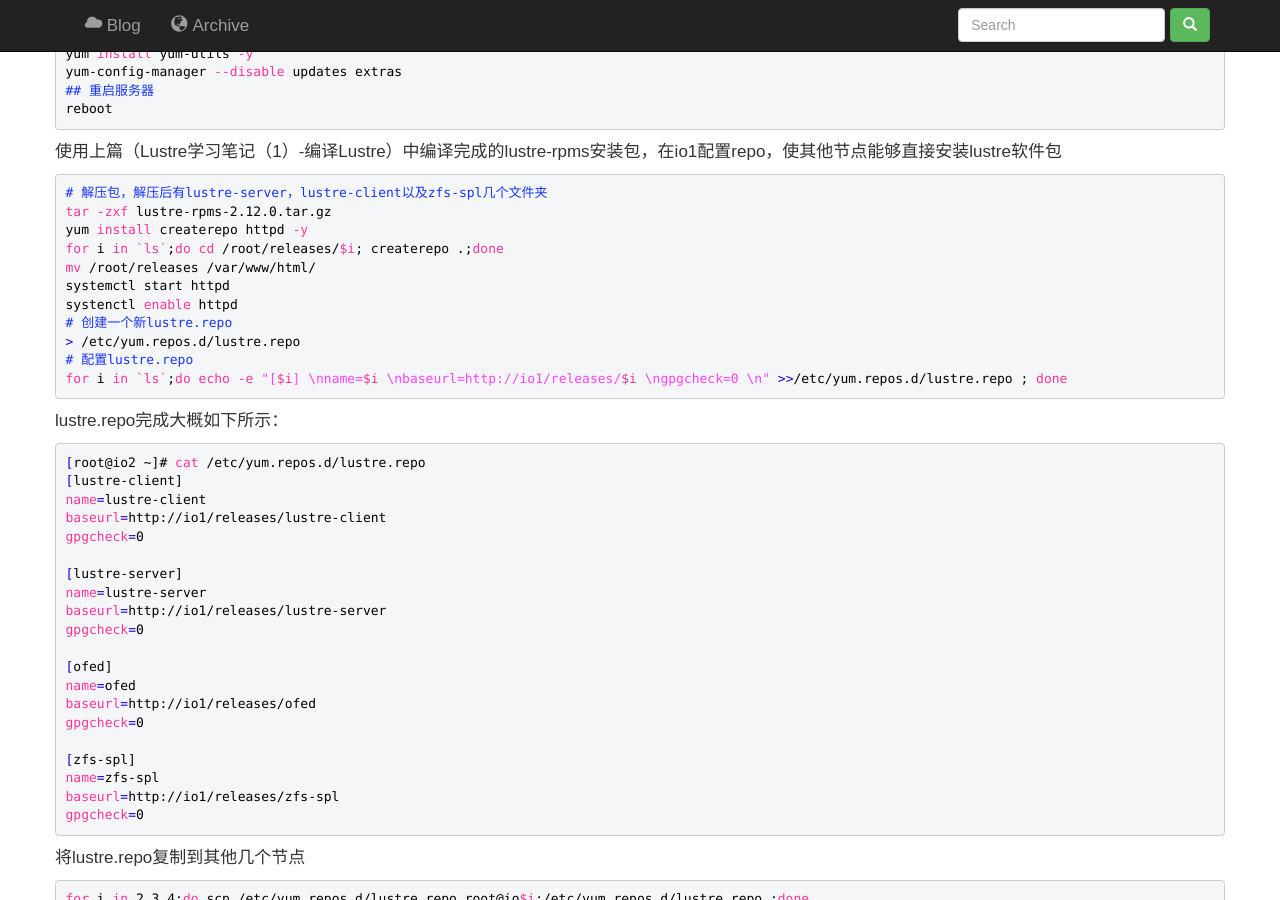
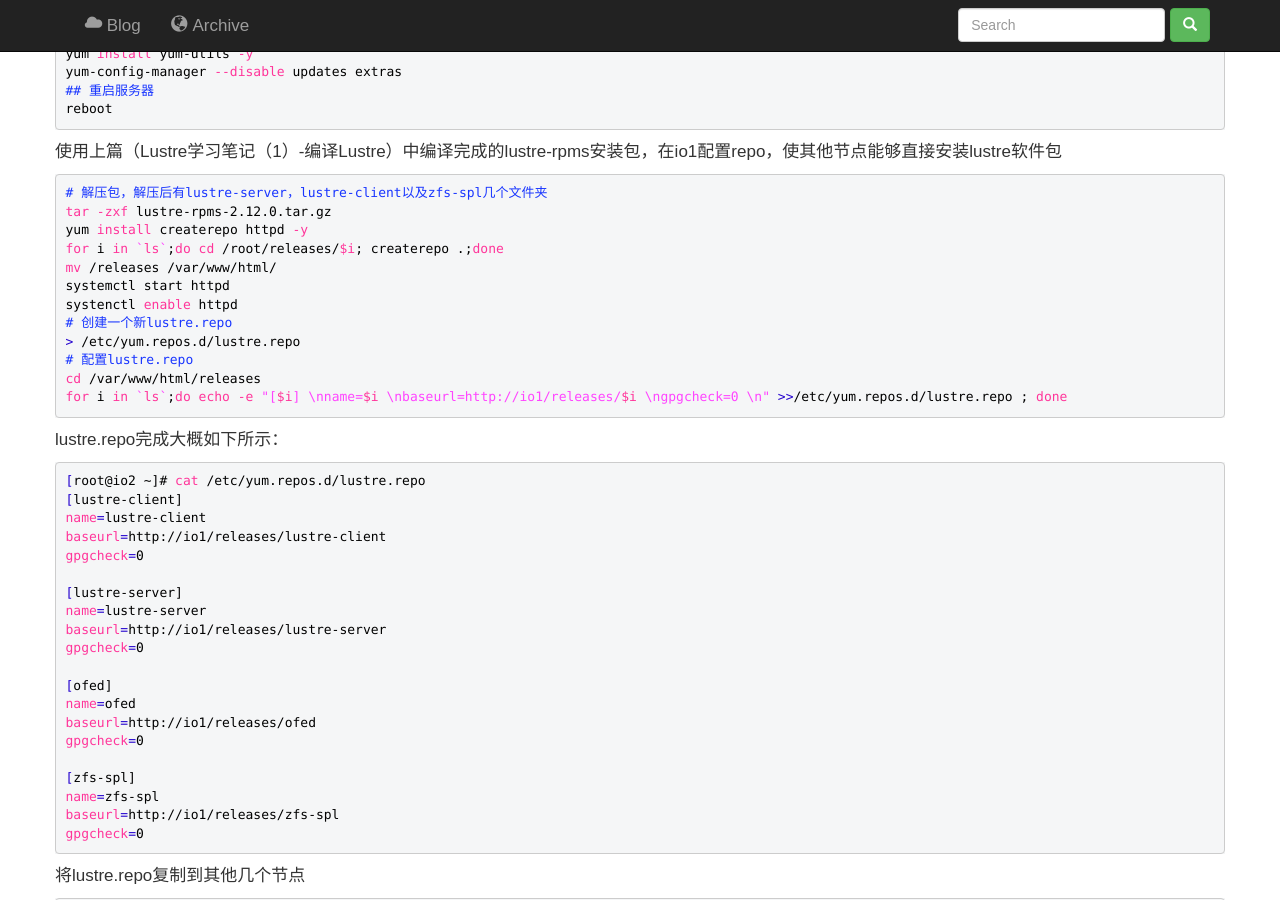
Before and after one commit to yangfeiffei/yangfeiffei.github.io, a Jekyll site: the page built from _posts/2019-01-08-lustrenote-install-lustre.md, in a window 1280 px wide and 900 px high, scrolled down 1049 px. Built offline with Jekyll 4.4.1, drawn with Linux system fonts in a browser that asks for light colours.

Commit message:
lustre-compile-and-install-modify

````diff
--- a/_posts/2019-01-08-lustrenote-install-lustre.md
+++ b/_posts/2019-01-08-lustrenote-install-lustre.md
@@ -76,12 +76,13 @@ reboot
 tar -zxf lustre-rpms-2.12.0.tar.gz
 yum install createrepo httpd -y
 for i in `ls`;do cd /root/releases/$i; createrepo .;done
-mv /root/releases /var/www/html/
+mv /releases /var/www/html/
 systemctl start httpd
 systenctl enable httpd
 # 创建一个新lustre.repo
 > /etc/yum.repos.d/lustre.repo
 # 配置lustre.repo
+cd /var/www/html/releases
 for i in `ls`;do echo -e "[$i] \nname=$i \nbaseurl=http://io1/releases/$i \ngpgcheck=0 \n" >>/etc/yum.repos.d/lustre.repo ; done
 ```
 
````
Also changed, not shown: _posts/2019-01-07-lustrenote-compile-lustre.md (+1 -0 lines).
